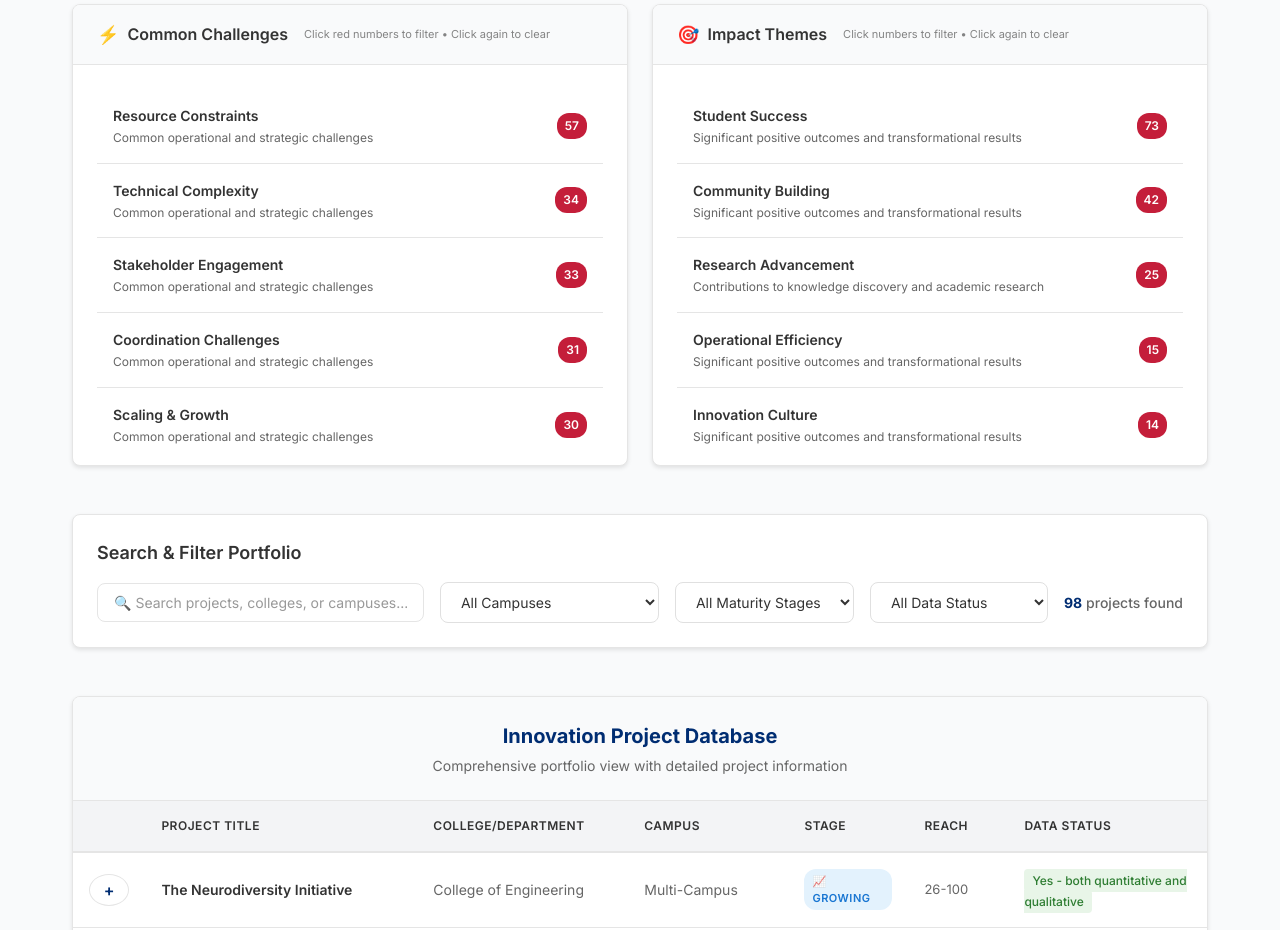
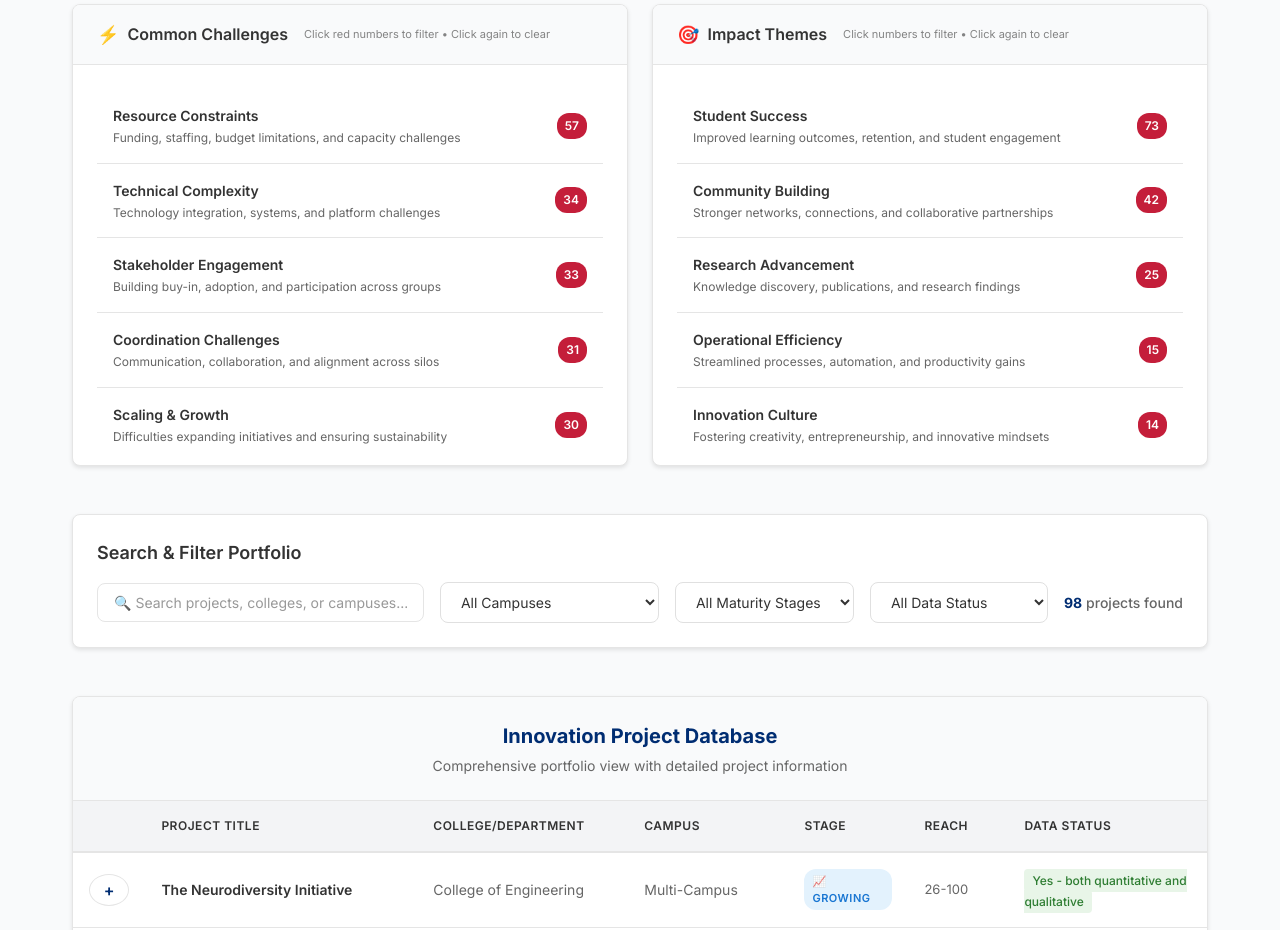
Before and after one commit to markynsai91/Northeastern_Innovation_dashboard, a React (Vite) app: page / in a window 1280 px wide. Shown: the part 1620-2550 px from the top of the page. Built offline with nearby package versions, Linux system fonts and the light colour scheme.

Commit message:
Fix challenge and impact theme descriptions

```diff
--- a/src/components/CommonChallenges.jsx
+++ b/src/components/CommonChallenges.jsx
@@ -60,19 +60,16 @@ const CommonChallenges = ({
         </div>
       `;
 
-            // Add click handler to the count badge
+      // Add click handler to the count badge
       const countBadge = challengeItem.querySelector('.challenge-count');
       countBadge.addEventListener('click', () => {
-        // Check if this filter is already active (toggle functionality)
         const isActive = activeQualitativeTheme &&
           activeQualitativeTheme.type === 'challenges' &&
           activeQualitativeTheme.theme === theme;
 
         if (isActive) {
-          // If already active, clear the filter by passing null
           onQualitativeThemeFilter(null, null);
         } else {
-          // Apply the filter
           onQualitativeThemeFilter('challenges', theme);
         }
       });
@@ -81,15 +78,14 @@ const CommonChallenges = ({
     });
   };
 
-  // Get description for challenge theme
+  // Get description for challenge theme - UPDATED to match actual theme names
   const getChallengeDescription = (theme) => {
     const descriptions = {
-      'Student Engagement': 'Challenges in maintaining student participation and involvement',
-      'Time Management': 'Issues with timelines, scheduling, and deadline management',
-      'Resource Allocation': 'Funding, staffing, and resource distribution challenges',
-      'Technology Integration': 'Difficulties with systems, platforms, and digital tools',
-      'Stakeholder Coordination': 'Communication and collaboration coordination issues',
-      'Scaling Challenges': 'Difficulties in expanding and growing initiatives'
+      'Resource Constraints': 'Funding, staffing, budget limitations, and capacity challenges',
+      'Scaling & Growth': 'Difficulties expanding initiatives and ensuring sustainability',
+      'Stakeholder Engagement': 'Building buy-in, adoption, and participation across groups',
+      'Technical Complexity': 'Technology integration, systems, and platform challenges',
+      'Coordination Challenges': 'Communication, collaboration, and alignment across silos'
     };
     return descriptions[theme] || 'Common operational and strategic challenges';
   };
--- a/src/components/ImpactThemes.jsx
+++ b/src/components/ImpactThemes.jsx
@@ -60,19 +60,16 @@ const ImpactThemes = ({
         </div>
       `;
 
-     // Add click handler to the count number
+      // Add click handler to the count number
       const countNumber = impactItem.querySelector('.impact-number');
       countNumber.addEventListener('click', () => {
-        // Check if this filter is already active (toggle functionality)
         const isActive = activeQualitativeTheme &&
           activeQualitativeTheme.type === 'impact' &&
           activeQualitativeTheme.theme === theme;
 
         if (isActive) {
-          // If already active, clear the filter by passing null
           onQualitativeThemeFilter(null, null);
         } else {
-          // Apply the filter
           onQualitativeThemeFilter('impact', theme);
         }
       });
@@ -81,15 +78,14 @@ const ImpactThemes = ({
     });
   };
 
-  // Get description for impact theme
+  // Get description for impact theme - UPDATED to match actual theme names
   const getImpactDescription = (theme) => {
     const descriptions = {
-      'Student Outcomes': 'Direct positive effects on student learning and success',
-      'Faculty Development': 'Professional growth and capacity building for educators',
-      'Institutional Change': 'University-wide improvements and organizational transformation',
-      'Community Impact': 'External benefits to broader communities and stakeholders',
-      'Research Advancement': 'Contributions to knowledge discovery and academic research',
-      'Process Improvement': 'Enhanced efficiency and streamlined operational procedures'
+      'Student Success': 'Improved learning outcomes, retention, and student engagement',
+      'Operational Efficiency': 'Streamlined processes, automation, and productivity gains',
+      'Community Building': 'Stronger networks, connections, and collaborative partnerships',
+      'Innovation Culture': 'Fostering creativity, entrepreneurship, and innovative mindsets',
+      'Research Advancement': 'Knowledge discovery, publications, and research findings'
     };
     return descriptions[theme] || 'Significant positive outcomes and transformational results';
   };
```
